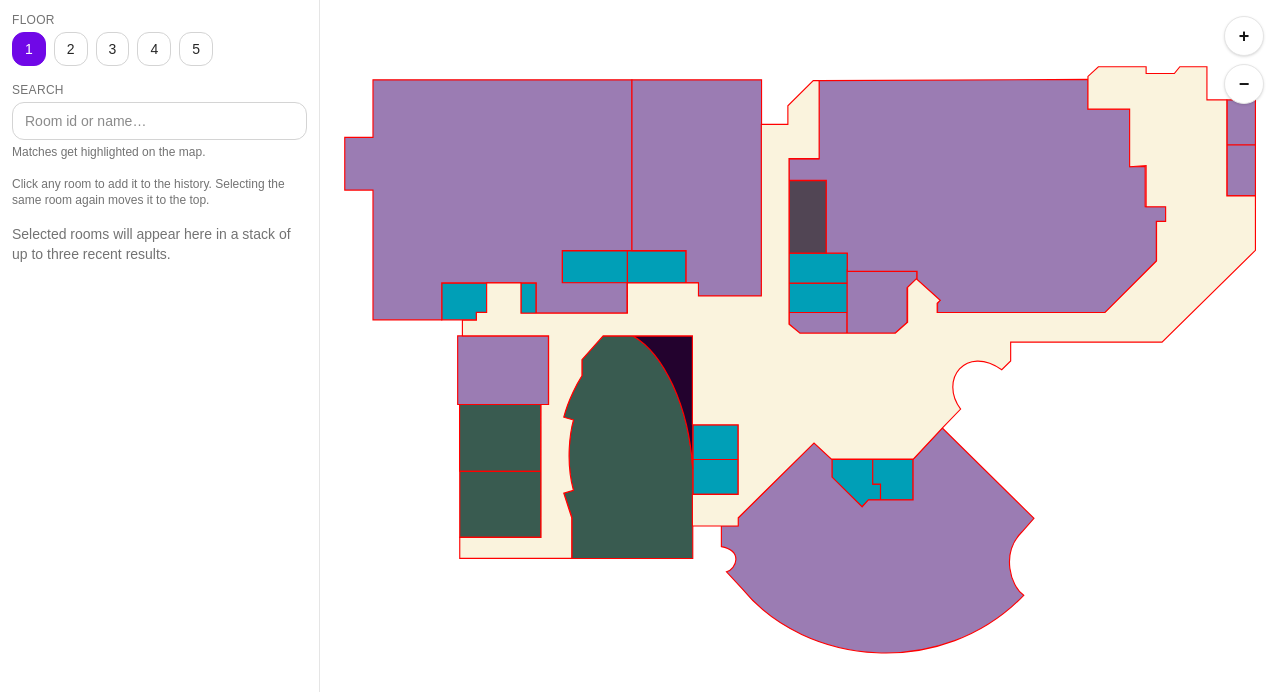
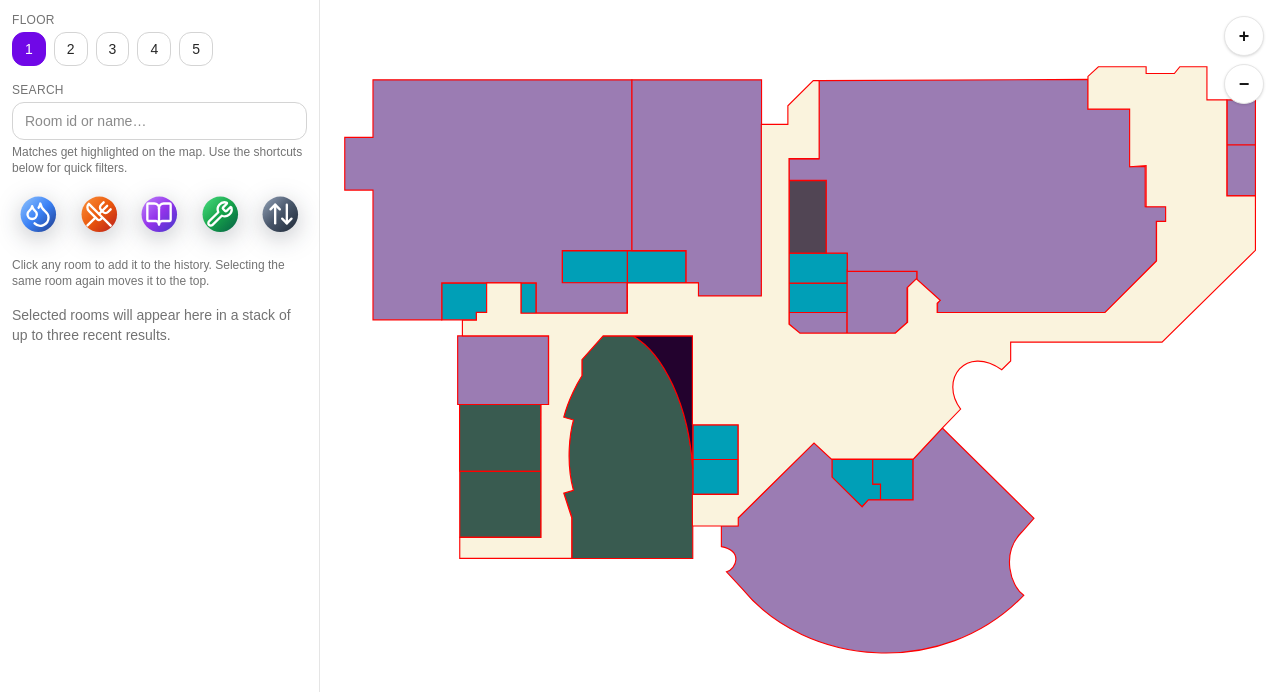
Before and after one commit to WesternUSC/ucc-map, a Next.js app: page /ucc-map-2d in a window 1280 px wide. Shown: the top 692 px of the page. Built offline with nearby package versions, Linux system fonts and the light colour scheme.

Commit message:
Adding shortcut icons for room categories and updating room data with descriptions and categories. using svg code. currently not working properly, will not merge to main yet.

```diff
--- /dev/null
+++ b/app/ucc-map-2d/category-icons.tsx
@@ -0,0 +1,114 @@
+"use client";
+
+import React, { useId } from "react";
+import { Droplets, UtensilsCrossed, BookOpen, Wrench, ArrowUpDown } from "lucide-react";
+
+type IconProps = {
+  active?: boolean;
+  className?: string;
+};
+
+export type CategoryShortcut = {
+  id: "service" | "elevator" | "classroom" | "food" | "bathroom";
+  label: string;
+  Icon: React.FC<IconProps>;
+};
+
+type GradientStops = {
+  default: [string, string, string];
+  active: [string, string, string];
+};
+
+const iconBaseClass = "h-14 w-14 drop-shadow-[0_6px_12px_rgba(17,24,39,0.25)]";
+
+const createIcon = (
+  gradient: GradientStops,
+  LucideIcon: React.FC<any>,
+  displayName: string,
+): React.FC<IconProps> => {
+  const IconComponent: React.FC<IconProps> = ({ active, className }) => {
+    const gradientId = useId();
+    const [from, via, to] = active ? gradient.active : gradient.default;
+
+    return (
+      <div className="flex flex-col items-center gap-3">
+        <div className="relative">
+          <svg
+            viewBox="0 0 64 64"
+            role="img"
+            aria-hidden="true"
+            className={[iconBaseClass, className].filter(Boolean).join(" ")}
+          >
+            <defs>
+              <linearGradient id={gradientId} x1="0%" y1="0%" x2="100%" y2="100%">
+                <stop offset="0%" stopColor={from} />
+                <stop offset="50%" stopColor={via} />
+                <stop offset="100%" stopColor={to} />
+              </linearGradient>
+            </defs>
+            <circle cx={32} cy={32} r={28} fill={`url(#${gradientId})`} />
+          </svg>
+          <div className="absolute inset-0 flex items-center justify-center">
+            <LucideIcon className="w-7 h-7 text-white" strokeWidth={2} />
+          </div>
+        </div>
+      </div>
+    );
+  };
+
+  IconComponent.displayName = displayName;
+  return IconComponent;
+};
+
+const RestroomIcon = createIcon(
+  {
+    default: ["#93c5fd", "#3b82f6", "#1e3a8a"],
+    active: ["#60a5fa", "#2563eb", "#1e40af"],
+  },
+  Droplets,
+  "RestroomShortcutIcon",
+);
+
+const FoodIcon = createIcon(
+  {
+    default: ["#fb923c", "#ea580c", "#b91c1c"],
+    active: ["#f97316", "#dc2626", "#991b1b"],
+  },
+  UtensilsCrossed,
+  "FoodShortcutIcon",
+);
+
+const ClassroomIcon = createIcon(
+  {
+    default: ["#c084fc", "#9333ea", "#4338ca"],
+    active: ["#a855f7", "#7c3aed", "#3730a3"],
+  },
+  BookOpen,
+  "ClassroomShortcutIcon",
+);
+
+const ServiceIcon = createIcon(
+  {
+    default: ["#4ade80", "#16a34a", "#065f46"],
+    active: ["#22c55e", "#15803d", "#064e3b"],
+  },
+  Wrench,
+  "ServiceShortcutIcon",
+);
+
+const ElevatorIcon = createIcon(
+  {
+    default: ["#94a3b8", "#475569", "#1f2937"],
+    active: ["#64748b", "#334155", "#111827"],
+  },
+  ArrowUpDown,
+  "ElevatorShortcutIcon",
+);
+
+export const CATEGORY_SHORTCUTS: readonly CategoryShortcut[] = [
+  { id: "bathroom", label: "Bathrooms", Icon: RestroomIcon },
+  { id: "food", label: "Food", Icon: FoodIcon },
+  { id: "classroom", label: "Classrooms", Icon: ClassroomIcon },
+  { id: "service", label: "Services", Icon: ServiceIcon },
+  { id: "elevator", label: "Elevators", Icon: ElevatorIcon },
+];
--- a/app/ucc-map-2d/page.tsx
+++ b/app/ucc-map-2d/page.tsx
@@ -9,6 +9,7 @@
 "use client";
 
 import React, { useEffect, useRef, useState } from "react";
+import { CATEGORY_SHORTCUTS } from "./category-icons";
 
 // Types
 type RoomMeta = {
@@ -17,7 +18,8 @@ type RoomMeta = {
   link?: string;         // external URL
   floor?: number;        // In use since we have many floors
   description?: string;  // optional longer text
-  category?: string;
+  category?: string | string[]; // e.g., "bathroom" or ["lab", "classroom"]
+  categories?: string[];
 };
 
 type ViewTransform = {scale: number; x: number; y: number};
@@ -37,6 +39,7 @@ export default function UCCSvgMapPage() {
   const [floor, setFloor] = useState(1); // active floor
   const [metaById, setMetaById] = useState<Record<string, RoomMeta>>({});
   const [search, setSearch] = useState("");
+  const [activeCategory, setActiveCategory] = useState<string | null>(null);
   const [selectionHistory, setSelectionHistory] = useState<
     Array<{ id: string; name: string; link?: string; description?: string }>
   >([]);
@@ -383,7 +386,7 @@ export default function UCCSvgMapPage() {
   };
 
 
-  // Apply search highlight by toggling a CSS class on matching ids
+  // Apply search/category highlight by toggling a CSS class on matching ids
   useEffect(() => {
     const host = svgHostRef.current;
     if (!host) return;
@@ -391,21 +394,44 @@ export default function UCCSvgMapPage() {
     if (!svg) return;
 
     svg.querySelectorAll(".ucc-highlight").forEach((n) => n.classList.remove("ucc-highlight"));
-    if (!search) return;
 
-    const q = search.toLowerCase();
-        const matches = Object.keys(metaById).filter((id) => {
-      if (isInertId(id)) return false;
-      return (
-        id.toLowerCase().includes(q) ||
-        (metaById[id].name || "").toLowerCase().includes(q)
-      );
-    });
+    const matches = new Set<string>();
+
+    if (search) {
+      const q = search.toLowerCase();
+      Object.keys(metaById).forEach((id) => {
+        if (isInertId(id)) return;
+        if (
+          id.toLowerCase().includes(q) ||
+          (metaById[id].name || "").toLowerCase().includes(q)
+        ) {
+          matches.add(id);
+        }
+      });
+    }
+
+    if (activeCategory) {
+      Object.entries(metaById).forEach(([id, meta]) => {
+        if (isInertId(id)) return;
+        const value = meta.categories ?? meta.category;
+        const normalized = Array.isArray(value)
+          ? value
+          : typeof value === "string" && value
+          ? [value]
+          : [];
+        if (normalized.includes(activeCategory)) {
+          matches.add(id);
+        }
+      });
+    }
+
+    if (matches.size === 0) return;
+
     for (const id of matches) {
       const el = svg.querySelector(`#${CSS.escape(id)}`);
       if (el) el.classList.add("ucc-highlight");
     }
-  }, [search, metaById]);
+  }, [search, activeCategory, metaById]);
 
   return (
     <div ref={containerRef} className="w-full h-[calc(100vh-80px)] flex">
@@ -436,7 +462,32 @@ export default function UCCSvgMapPage() {
               onChange={(e) => setSearch(e.target.value)}
               className="w-full rounded-xl border border-neutral-300 px-3 py-2 text-sm focus:outline-none focus:ring-2 focus:ring-violet-500"
             />
-            <div className="mt-1 text-xs text-neutral-500">Matches get highlighted on the map.</div>
+            <div className="mt-1 text-xs text-neutral-500">
+              Matches get highlighted on the map. Use the shortcuts below for quick filters.
+            </div>
+            <div className="mt-3 flex items-center gap-2">
+              {CATEGORY_SHORTCUTS.map(({ id, label, Icon }) => {
+                const isActive = activeCategory === id;
+                return (
+                  <button
+                    key={id}
+                    type="button"
+                    onClick={() => setActiveCategory((prev) => (prev === id ? null : id))}
+                    aria-pressed={isActive}
+                    aria-label={label}
+                    title={label}
+                    className={`group relative flex aspect-square min-w-0 flex-1 max-w-[3.5rem] items-center justify-center rounded-full border-2 border-transparent p-1 transition-all focus:outline-none focus-visible:ring-2 focus-visible:ring-violet-500 ${
+                      isActive
+                        ? "border-violet-500 bg-white shadow-[0_10px_24px_rgba(99,102,241,0.35)]"
+                        : "bg-transparent hover:border-neutral-200"
+                    }`}
+                  >
+                    <span className="sr-only">{label}</span>
+                    <Icon active={isActive} className="h-full w-full" />
+                  </button>
+                );
+              })}
+            </div>
           </div>
 
           <div className="text-xs text-neutral-500">
--- a/package.json
+++ b/package.json
@@ -21,6 +21,7 @@
   },
   "homepage": "https://github.com/JoelDnl/ucc-map#readme",
   "dependencies": {
+    "lucide-react": "^0.546.0",
     "next": "^15.5.4",
     "react": "^19.2.0",
     "react-dom": "^19.2.0"
--- a/public/data/rooms.json
+++ b/public/data/rooms.json
@@ -11,42 +11,48 @@
     "name": "The Spoke",
     "link": "https://www.the-spoke.ca/",
     "floor": 1,
-    "description": "Campus pub and eatery serving food, coffee, and snacks."
+    "description": "Campus pub and eatery serving food, coffee, and snacks.",
+    "category": "food"
   },
   {
     "id": "CentreSpot",
     "name": "Centre Spot",
     "link": "",
     "floor": 1,
-    "description": "Central food court with a rotating mix of vendors."
+    "description": "Central food court with a rotating mix of vendors.",
+    "category": "food"
   },
   {
     "id": "UCC172",
     "name": "Jugo Juice",
     "link": "",
     "floor": 1,
-    "description": "Smoothies, juices, and light bites for a quick refresh."
+    "description": "Smoothies, juices, and light bites for a quick refresh.",
+    "category": "food"
   },
 {
     "id": "UCC176",
     "name": "Info Source",
     "link": "https://westernusc.ca/services/infosource/",
     "floor": 1,
-    "description": "Campus information centre offering students and the Western community valuable service in a welcomed environment. "
+    "description": "Campus information centre offering students and the Western community valuable service in a welcomed environment. ",
+    "category": "service"
   },
   {
     "id": "UCC197",
     "name": "Subway",
     "link": "",
     "floor": 1,
-    "description": "Sandwich shop offering customizable subs and salads."
+    "description": "Sandwich shop offering customizable subs and salads.",
+    "category": "food"
   },
   {
     "id": "UCC198",
     "name": "Bento Sushi",
     "link": "",
     "floor": 1,
-    "description": "Grab-and-go sushi, maki rolls, and Japanese-inspired meals."
+    "description": "Grab-and-go sushi, maki rolls, and Japanese-inspired meals.",
+    "category": "food"
   },
   {
     "id": "MustangLoungeEast",
@@ -74,35 +80,40 @@
     "name": "UCC 146 Classroom",
     "link": "",
     "floor": 1,
-    "description": "Lecture-style classroom equipped with AV and tiered seating."
+    "description": "Lecture-style classroom equipped with AV and tiered seating.",
+    "category": "classroom"
   },
   {
     "id": "UCC147A",
     "name": "UCC 147A Classroom",
     "link": "",
     "floor": 1,
-    "description": "Seminar room suited for smaller classes and workshops."
+    "description": "Seminar room suited for smaller classes and workshops.",
+    "category": "classroom"
   },
   {
     "id": "UCC147B",
     "name": "UCC 147B Classroom",
     "link": "",
     "floor": 1,
-    "description": "Collaborative classroom with movable seating and whiteboards."
+    "description": "Collaborative classroom with movable seating and whiteboards.",
+    "category": "classroom"
   },
   {
     "id": "UCC149",
     "name": "UCC 149",
     "link": "",
     "floor": 1,
-    "description": "Classroom space used for lectures, exams, and training sessions."
+    "description": "Classroom space used for lectures, exams, and training sessions.",
+    "category": "classroom"
   },
   {
     "id": "Elevator",
     "name": "Elevators",
     "link": "",
     "floor": 1,
-    "description": "Elevator bank providing access to all public floors."
+    "description": "Elevator bank providing access to all public floors.",
+    "category": "elevator"
   },
   {
     "id": "Bathrooms",
```
Also changed, not shown: 1 other file (tests, documents, lock files or other folders).
